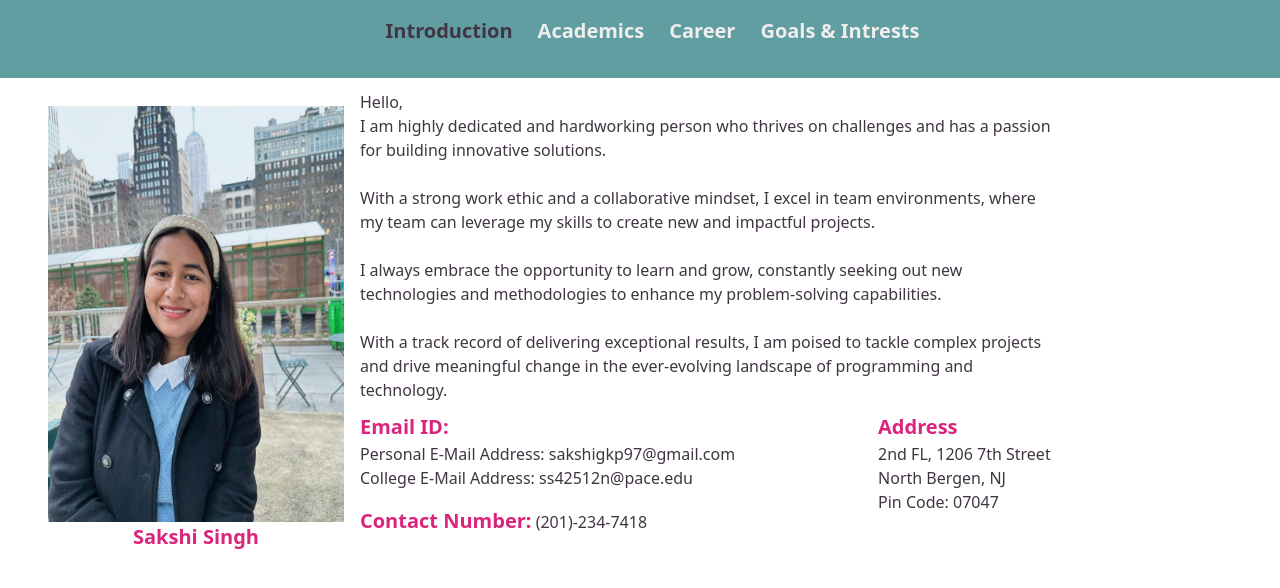
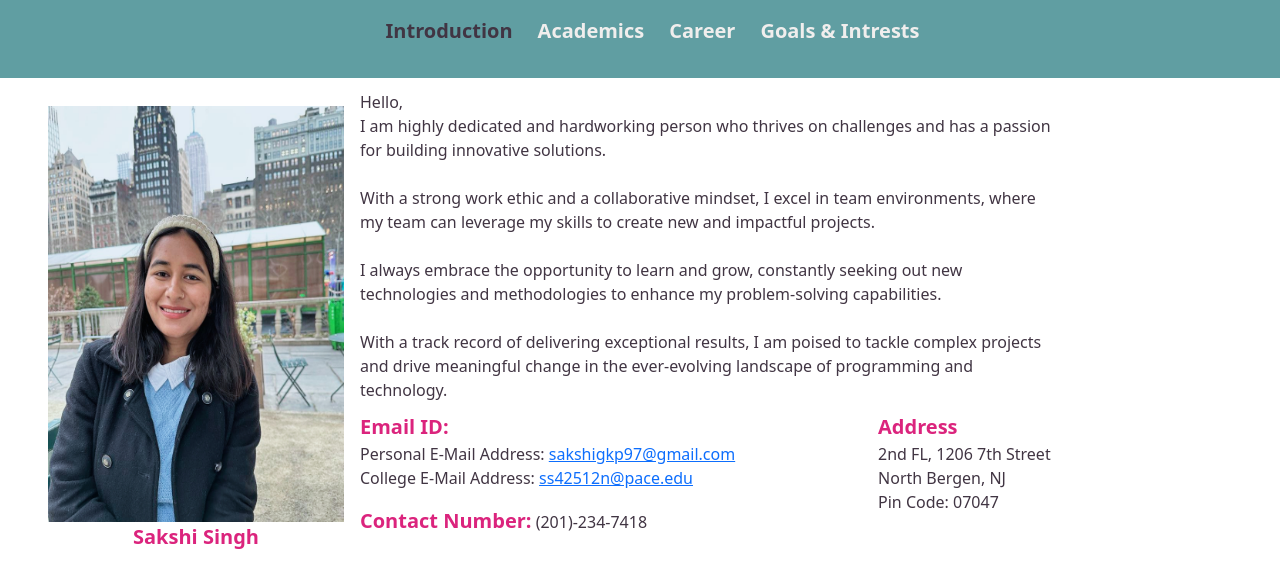
Before and after one commit to shizuka001/shizuka001.github.io, a plain HTML site: page index.html in a window 1280 px wide. Drawn offline with nearby package versions, Linux system fonts and the light colour scheme.

Commit message:
fixing mail to

```diff
--- a/index.html
+++ b/index.html
@@ -250,8 +250,8 @@
 
 					<div>
 						<p style="text-align: start;" class="my-name">Email ID:</p>
-						<p><span>Personal E-Mail Address:</span> sakshigkp97@gmail.com<br>
-							<span>College E-Mail Address:</span> ss42512n@pace.edu
+						<p><span>Personal E-Mail Address:</span> <a href="mailto: sakshigkp97@gmail.com">sakshigkp97@gmail.com</a><br>
+							<span>College E-Mail Address:</span> <a href="mailto: ss42512n@pace.edu">ss42512n@pace.edu</a>
 						</p>
 						<p><span style="text-align: start;" class="my-name">Contact Number:</span>
 							(201)-234-7418</p>
```
